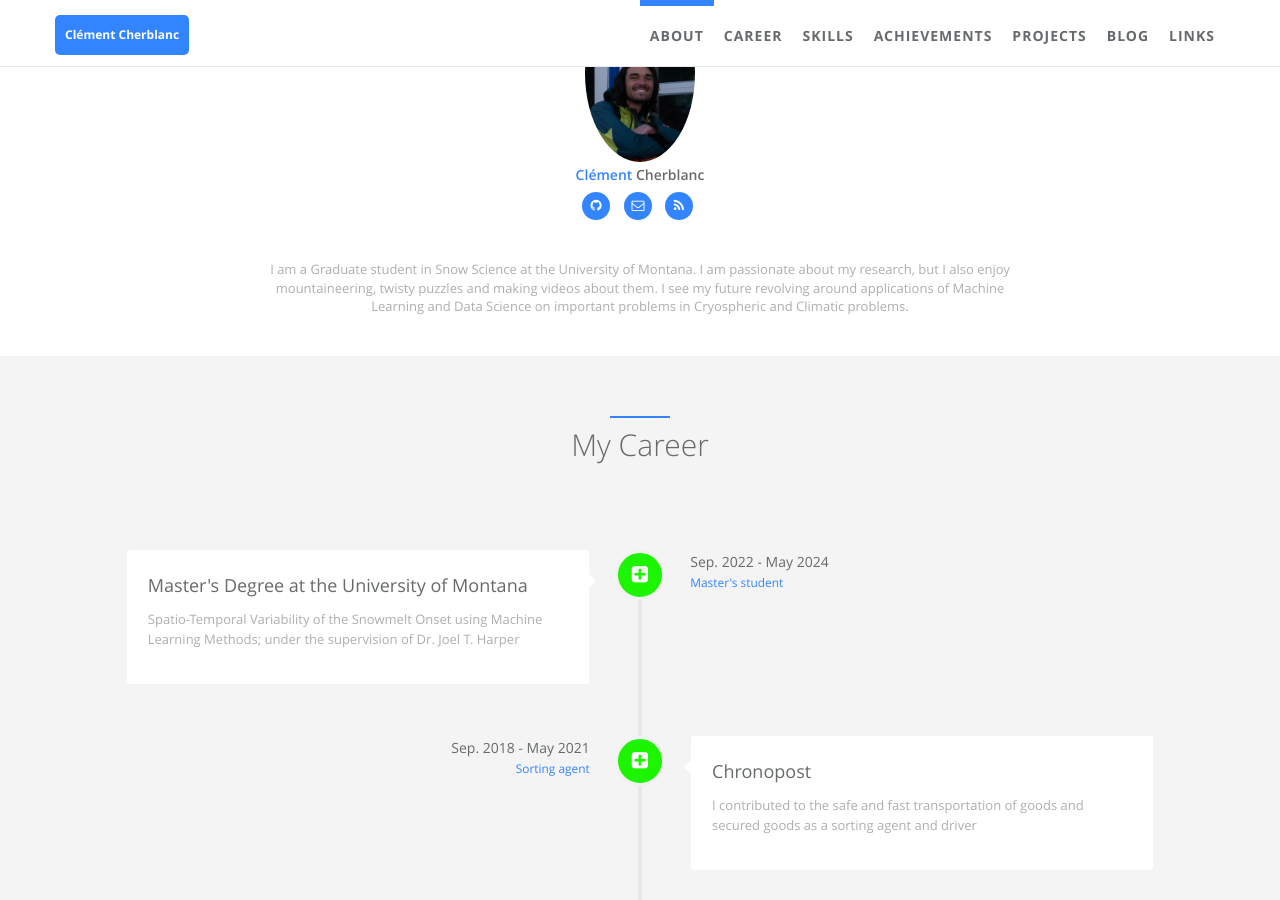
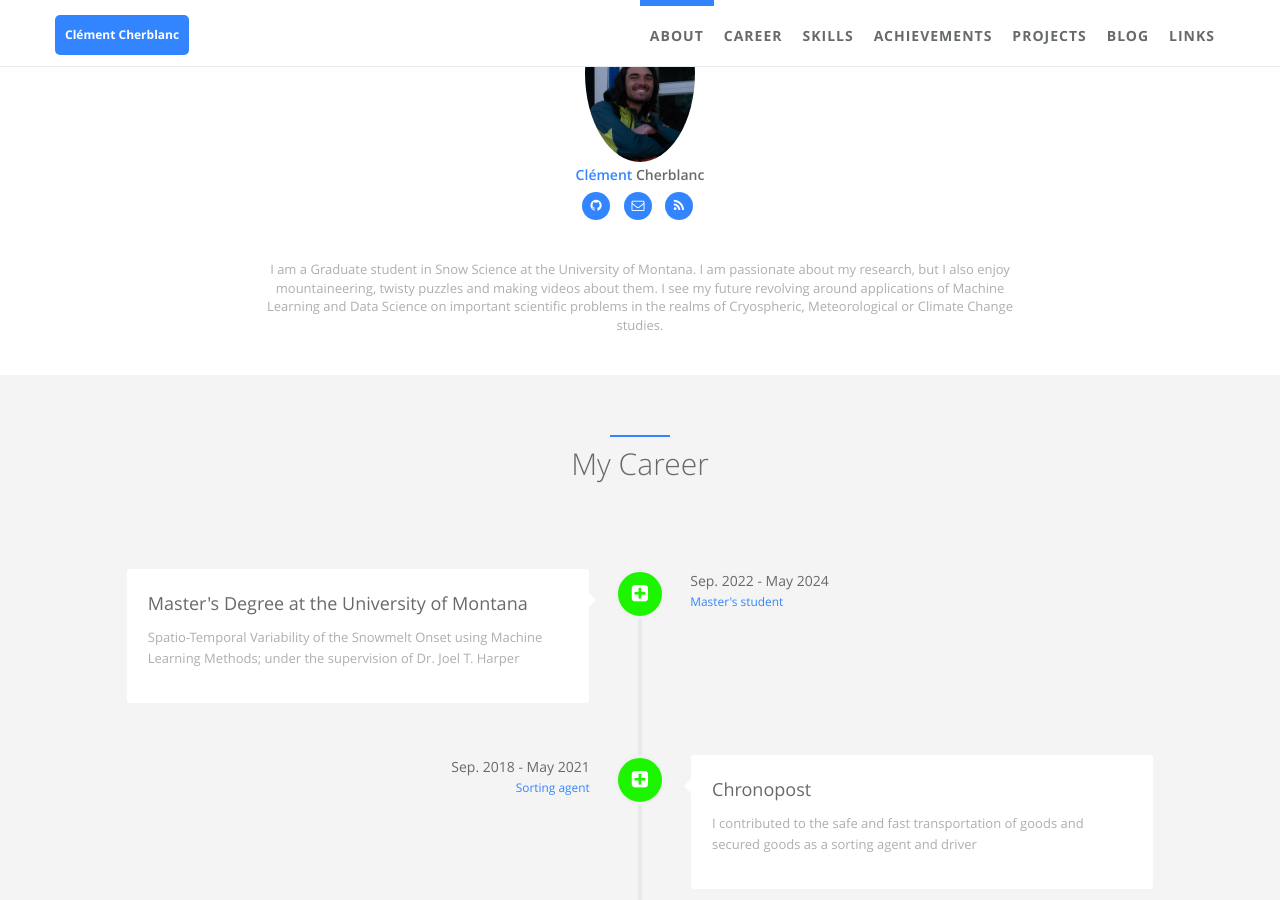
Before and after one commit to ClemAntarctica/ClemAntarctica.github.io, a Jekyll site: the page built from index.html, in a window 1280 px wide and 900 px high, scrolled down 515 px. Built offline with Jekyll 4.4.1, drawn with Linux system fonts in a browser that asks for light colours.

Commit message:
Add files via upload

```diff
--- a/_config.yml
+++ b/_config.yml
@@ -28,7 +28,7 @@ author:  # change following line to your infomation.
   skill_icon2:
     - name: fa-linux
     - name: icon-apache
-  desc: "I am a Graduate student in Snow Science at the University of Montana. I am passionate about my research, but I also enjoy mountaineering, twisty puzzles and making videos about them. I see my future revolving around applications of Machine Learning and Data Science on important problems in Cryospheric and Climatic problems."  # Describe yourself.
+  desc: "I am a Graduate student in Snow Science at the University of Montana. I am passionate about my research, but I also enjoy mountaineering, twisty puzzles and making videos about them. I see my future revolving around applications of Machine Learning and Data Science on important scientific problems in the realms of Cryospheric, Meteorological or Climate Change studies."  # Describe yourself.
 
 # comment
 disqus:  # if you wanna comment feature, go to https://disqus.com/ to get your configuration; if not, comment following two lines.
```
